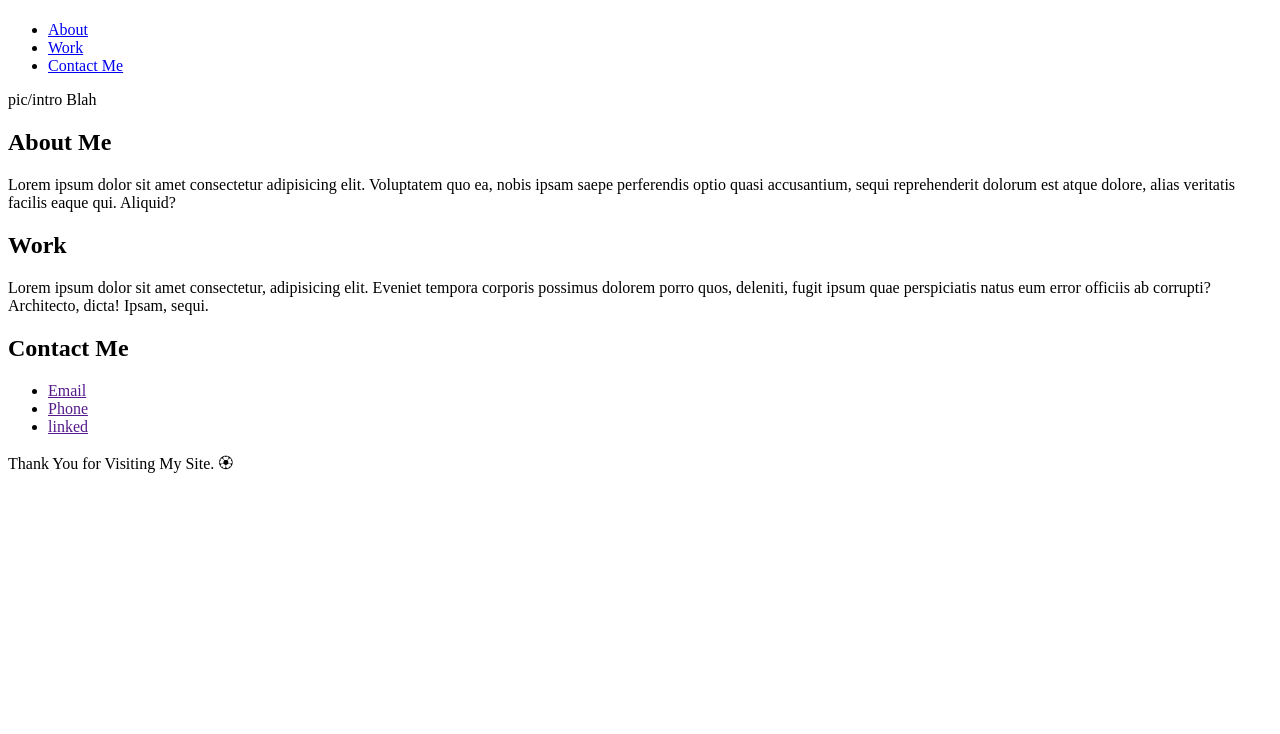
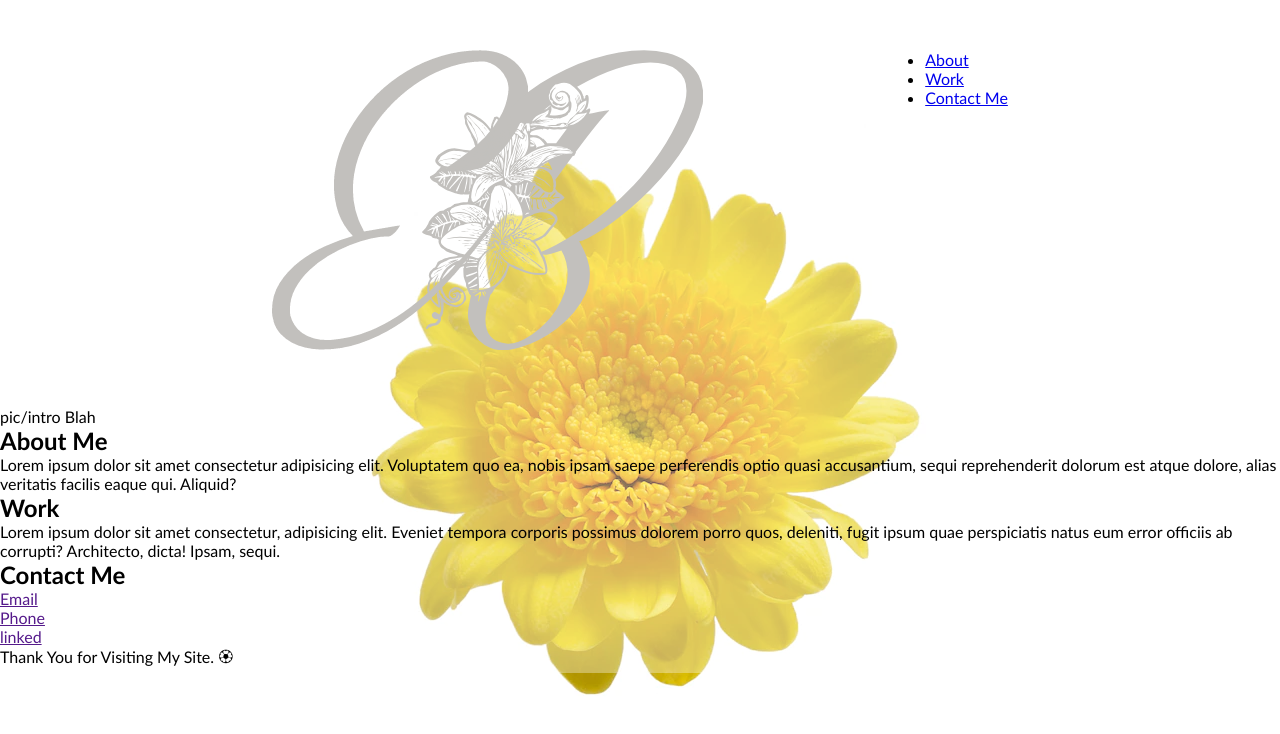
Before and after one commit to eburka/Portfolio, a plain HTML site: page index.html in a window 1280 px wide. Drawn offline with Linux system fonts and the light colour scheme.

Commit message:
header started

```diff
--- /dev/null
+++ b/assets/css/style.css
@@ -0,0 +1,22 @@
+*{
+    margin: 0;
+    padding: 0;
+    box-sizing: border-box;
+}
+
+html {
+    background: url(/assets/image/portfolio\ pic.webp) no-repeat center center fixed;
+}
+
+body {
+    font-family: 'Gill Sans', 'Gill Sans MT', Calibri, 'Trebuchet MS', sans-serif;
+    background-color: rgba(255, 255, 255, 0.35);
+}
+
+header {
+    margin: 20px;
+    padding: 30px;
+    display: flex;
+    justify-content: space-evenly;
+    flex-wrap: wrap;
+}
--- a/index.html
+++ b/index.html
@@ -4,13 +4,15 @@
     <meta charset="UTF-8" />
     <meta http-equiv="X-UA-Compatible" content="IE=edge" />
     <meta name="viewport" content="width=device-width, initial-scale=1.0" />
-    <link rel="stylesheet" href="style.css" />
+    <link rel="stylesheet" href="/assets/css/style.css" />
     <title>Elilta Burka Portfolio</title>
   </head>
   <body>
     <!--HEADER-->
     <header>
-      <h1></h1>
+      <h1>
+        <img src="/assets/image/eb.png" alt="" />
+      </h1>
       <nav>
         <ul>
           <li>
```
Also changed, not shown: assets/image/eb.png (added), assets/image/portfolio pic.webp (added).
